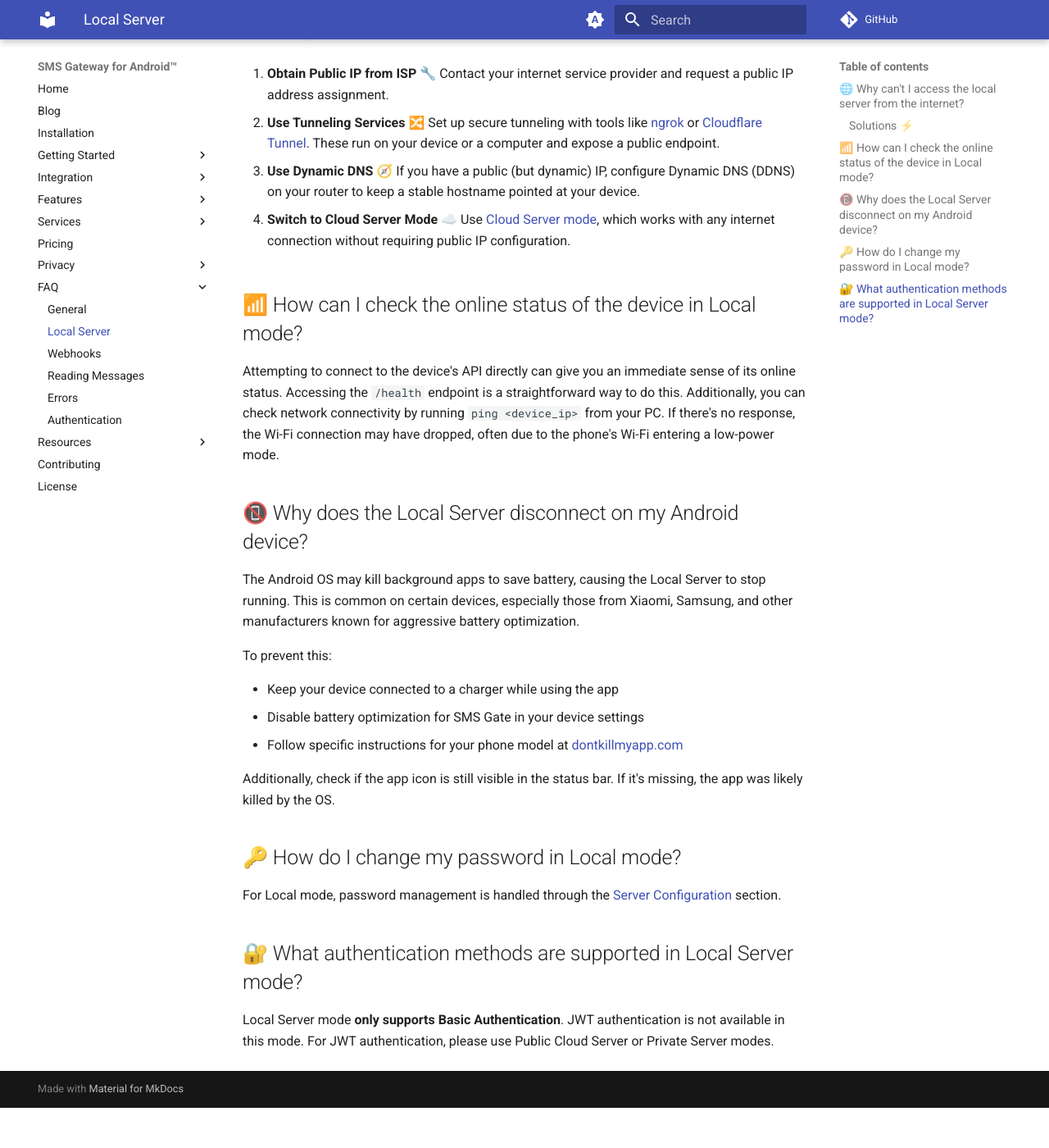
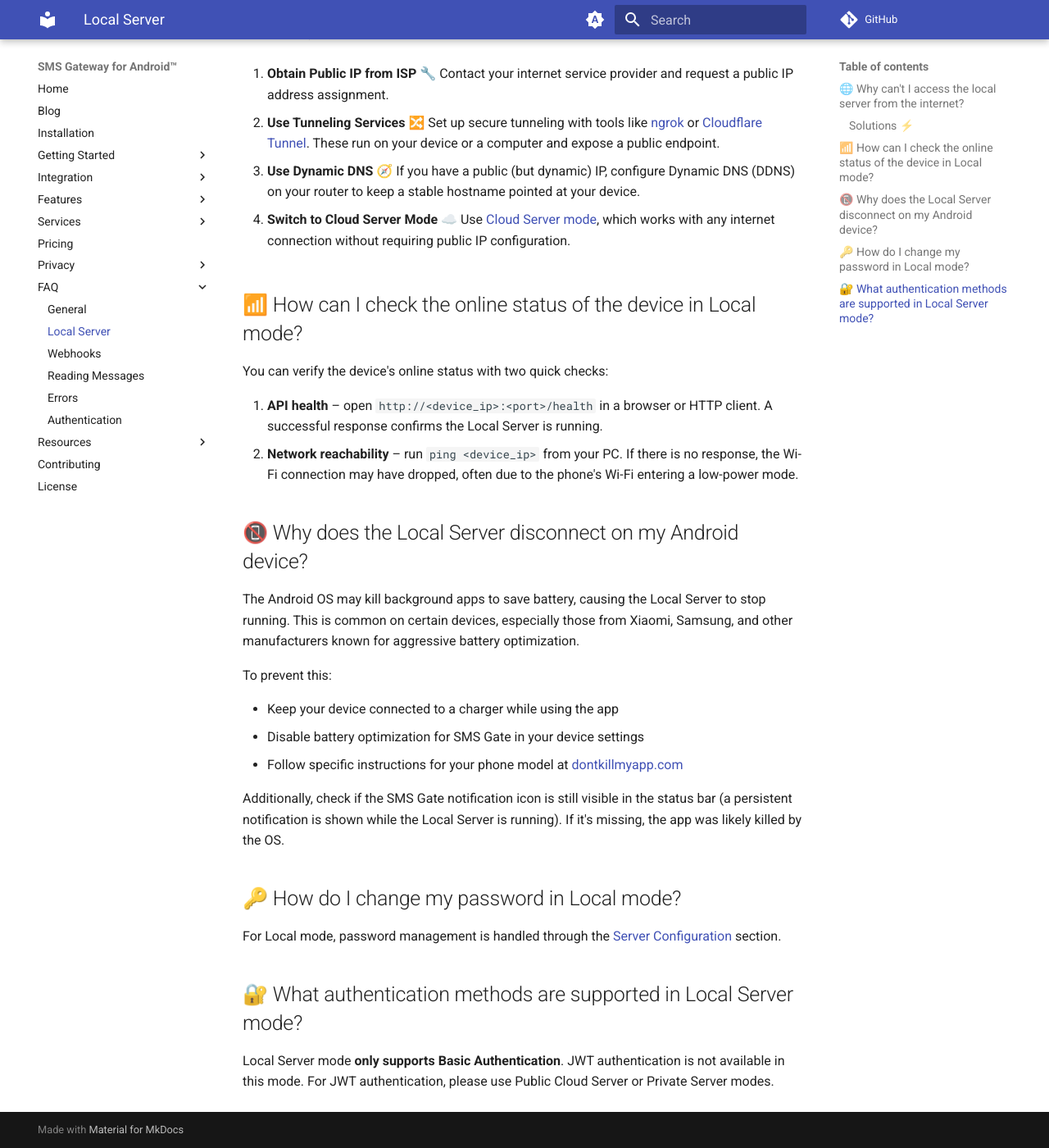
Before and after one commit to android-sms-gateway/docs-web, an MkDocs documentation site: the page built from docs/faq/local-server.md, in a window 1280 px wide and 1400 px high, scrolled down 557 px. Shown: the whole window at 82% size. Built offline with MkDocs 1.6.1 and Material for MkDocs 9.7.7, drawn with Linux system fonts in a browser that asks for light colours; comment, search, counter and statistics services are not loaded; before the commit the page ends 1908 px from its top, so only the background shows below that.

Commit message:
[faq] minor fix

```diff
--- a/docs/faq/local-server.md
+++ b/docs/faq/local-server.md
@@ -28,7 +28,10 @@ If your public IP address is not accessible from the internet due to CG-NAT or o
 
 ## 📶 How can I check the online status of the device in Local mode?
 
-Attempting to connect to the device's API directly can give you an immediate sense of its online status. Accessing the `/health` endpoint is a straightforward way to do this. Additionally, you can check network connectivity by running `ping <device_ip>` from your PC. If there's no response, the Wi-Fi connection may have dropped, often due to the phone's Wi-Fi entering a low-power mode.
+You can verify the device's online status with two quick checks:
+
+1. **API health** – open `http://<device_ip>:<port>/health` in a browser or HTTP client. A successful response confirms the Local Server is running.
+2. **Network reachability** – run `ping <device_ip>` from your PC. If there is no response, the Wi-Fi connection may have dropped, often due to the phone's Wi-Fi entering a low-power mode.
 
 ## 📵 Why does the Local Server disconnect on my Android device?
 
@@ -40,7 +43,7 @@ To prevent this:
 - Disable battery optimization for SMS Gate in your device settings
 - Follow specific instructions for your phone model at [dontkillmyapp.com](https://dontkillmyapp.com/)
 
-Additionally, check if the app icon is still visible in the status bar. If it's missing, the app was likely killed by the OS.
+Additionally, check if the SMS Gate notification icon is still visible in the status bar (a persistent notification is shown while the Local Server is running). If it's missing, the app was likely killed by the OS.
 
 ## 🔑 How do I change my password in Local mode?
 
```
